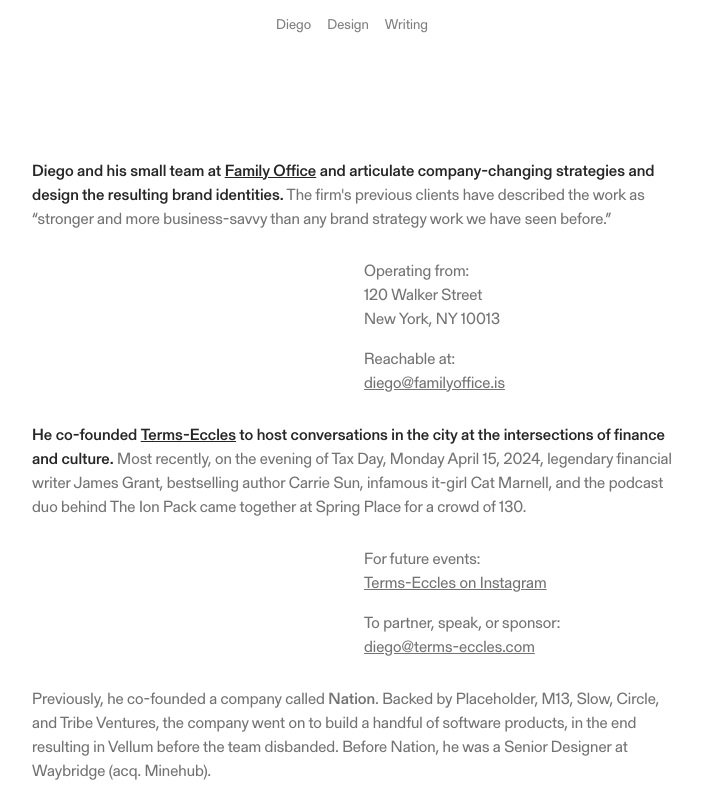
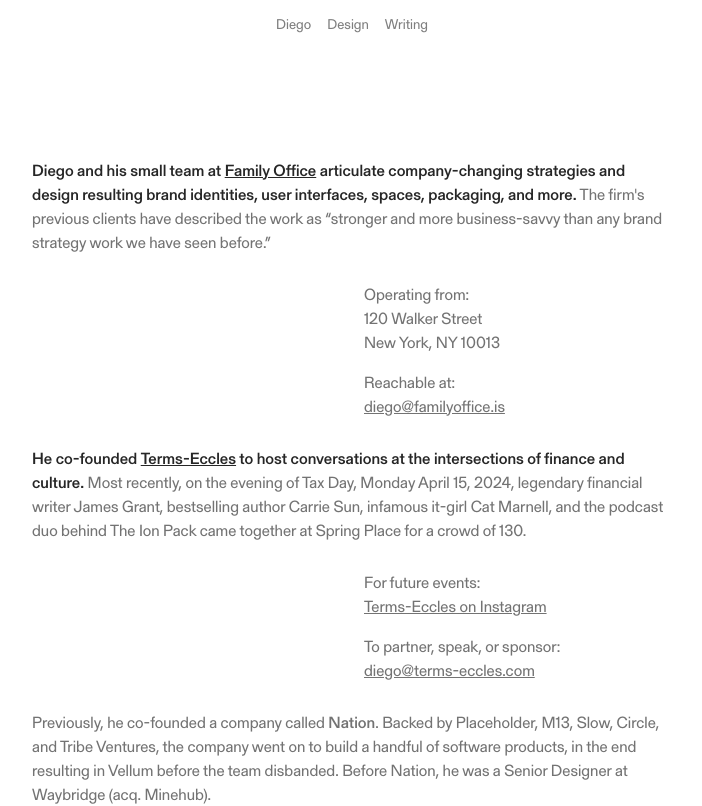
Before and after one commit to diego-segura/presence, an Astro site: page / in a window 1280 px wide. Shown: the top 806 px of the page, without its empty margins (288-990 px from the left). Built offline with nearby package versions, Linux system fonts and the light colour scheme; Astro itself is replaced by a stand-in of ours.

Commit message:
homepage copy updates

```diff
--- a/src/pages/index.astro
+++ b/src/pages/index.astro
@@ -8,7 +8,7 @@ import Nav from '../components/Nav.astro';
 <Base title="Page Title" description="Page Description">
   <Nav />
   <div class="max-w-2xl my-40 mx-auto px-4 text-[16px] antialiased text-neutral-500">
-    <span class="text-neutral-800 font-bold">Diego and his small team at <a href="https://familyoffice.is"><b>Family Office</b></a> and articulate company-changing strategies and design the resulting brand identities.</span> The firm's previous clients have described the work as “stronger and more business-savvy than any brand strategy work we have seen before.”
+    <span class="text-neutral-800 font-bold">Diego and his small team at <a href="https://familyoffice.is"><b>Family Office</b></a> articulate company-changing strategies and design resulting brand identities, user interfaces, spaces, packaging, and more.</span> The firm's previous clients have described the work as “stronger and more business-savvy than any brand strategy work we have seen before.”
     <div class="flex flex-row my-7 gap-6">
       <div class="basis-1/2 md:basis-1/2">
         <p class="block md:hidden">
@@ -24,7 +24,7 @@ import Nav from '../components/Nav.astro';
         </p>
       </div>
     </div>
-    <span class="text-neutral-800 font-bold">He co-founded <a href="https://terms-eccles.com"><b>Terms-Eccles</b></a> to host conversations in the city at the intersections of finance and culture.</span> Most recently, on the evening of Tax Day, Monday April 15, 2024, legendary financial writer James Grant, bestselling author Carrie Sun, infamous it-girl Cat Marnell, and the podcast duo behind The Ion Pack came together at Spring Place for a crowd of 130.
+    <span class="text-neutral-800 font-bold">He co-founded <a href="https://terms-eccles.com"><b>Terms-Eccles</b></a> to host conversations at the intersections of finance and culture.</span> Most recently, on the evening of Tax Day, Monday April 15, 2024, legendary financial writer James Grant, bestselling author Carrie Sun, infamous it-girl Cat Marnell, and the podcast duo behind The Ion Pack came together at Spring Place for a crowd of 130.
     <div class="flex flex-row my-7 gap-6">
       <div class="basis-1/2 md:basis-1/2">
         <p class="block md:hidden">
```
